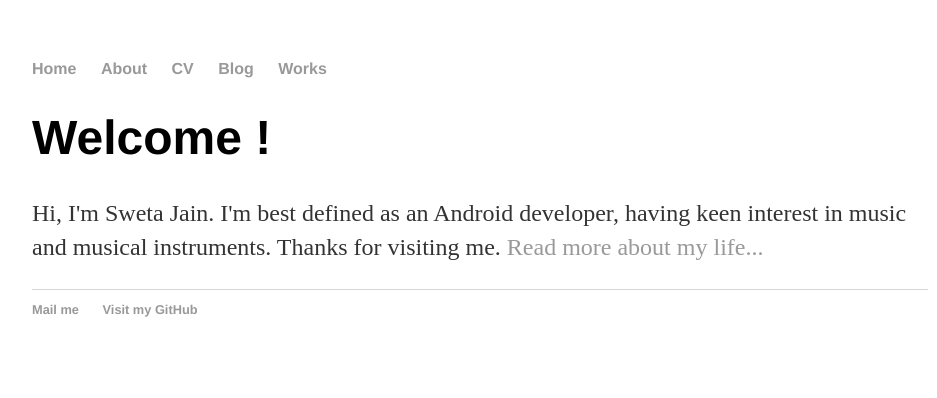
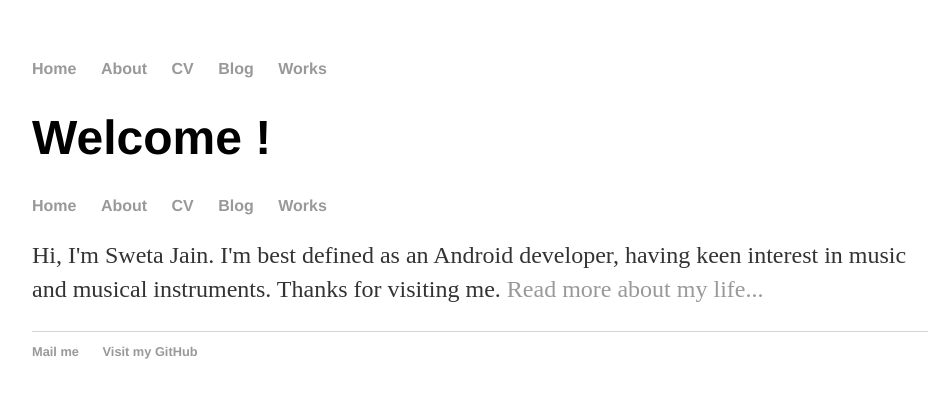
Before and after one commit to SwetaTheBest/swetathebest.github.io, a Jekyll site: the page built from index.html, in a window 1280 px wide. Shown: the top 398 px of the page, without its empty margins (160-1097 px from the left). Built offline with Jekyll 4.4.1, drawn with Linux system fonts in a browser that asks for light colours.

Commit message:
Update index.html

```diff
--- a/index.html
+++ b/index.html
@@ -5,5 +5,14 @@ title: Sweta Jain
 <div class="blurb">
 
 	<h1>Welcome !</h1>
+	<nav>
+	    		<ul>
+	        		<li><a href="/">Home</a></li>
+		        	<li><a href="/about">About</a></li>
+	        		<li><a href="/cv">CV</a></li>
+	        		<li><a href="/blog">Blog</a></li>
+				<li><a href="/works">Works</a></li>
+	    		</ul>
+			</nav>
 	<p>Hi, I'm Sweta Jain. I'm best defined as an Android developer, having keen interest in music and musical instruments. Thanks for visiting me. <a href="/about">Read more about my life...</a></p>
 </div><!-- /.blurb -->
```
